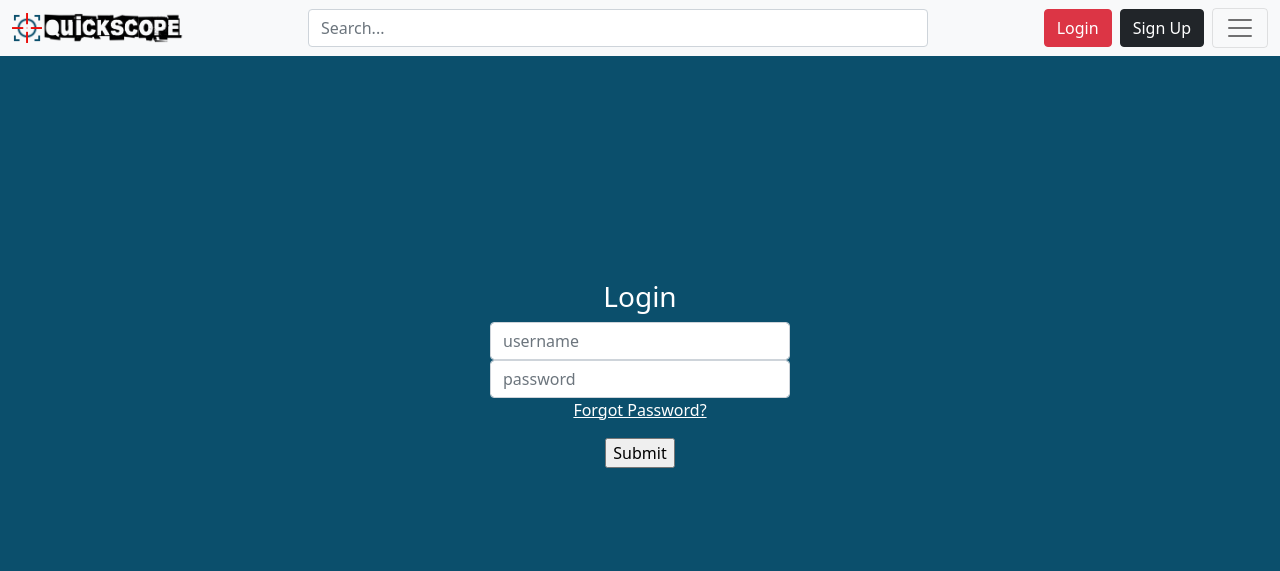
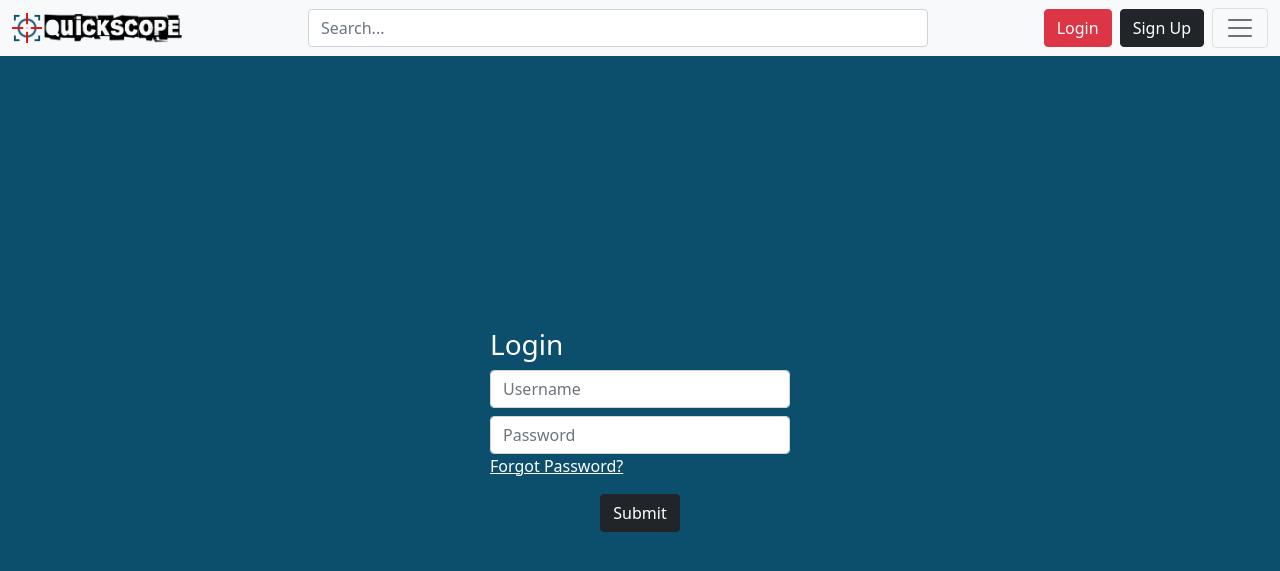
Before and after one commit to sunipan/quickscope, a PHP site: page /login.php in a window 1280 px wide. Shown: the top 571 px of the page. Run offline with PHP 8.4, Linux system fonts and the light colour scheme; some libraries are stand-ins or nearby versions.

Commit message:
several changes to fix Amrit's mistakes

```diff
--- a/src/client/login.php
+++ b/src/client/login.php
@@ -1,6 +1,7 @@
 <?php include('app.php'); ?>
 <!doctype html>
 <html lang="en">
+
 <head>
   <!-- Required meta tags -->
   <meta charset="utf-8">
@@ -13,15 +14,14 @@
 
 
   <style>
-      a,h1{
+    a,
+    h1 {
       color: white;
     }
-      #login{
+
+    #login {
       margin-top: 10em;
     }
-
-
-
   </style>
 
 </head>
@@ -41,21 +41,20 @@
 
 
   <div class="mt-5">
-    <div class="text-center">
-      <form action="loginprocess.php" style="max-width:300px;margin:auto;" >
+    <div class="d-flex justify-content-center align-items-center">
+      <form class="col-3" style="max-width: 300px" action="loginprocess.php">
         <h1 class="h3" id="login">Login</h1>
-        <input type="username" id="username" placeholder="username" class="form-control">
-        <input type="password" id="password" placeholder="password" class="form-control">
-        <a href="">Forgot Password?</a>
-
-        <div class="mt-3">
-        <input type="submit"></input>
+        <input type="username" id="username" placeholder="Username" class="form-control mb-2">
+        <input type="password" id="password" placeholder="Password" class="form-control">
+        <a href="#">Forgot Password?</a>
+        <div class="d-flex justify-content-center align-items-center mt-3">
+          <input class="btn btn-dark" type="submit"></input>
         </div>
-
       </form>
 
     </div>
   </div>
 
 </body>
+
 </html>
```
Also changed, not shown: src/client/sign_up.php (+9 -16 lines). Lines whose indentation alone changed are shown as unchanged.
